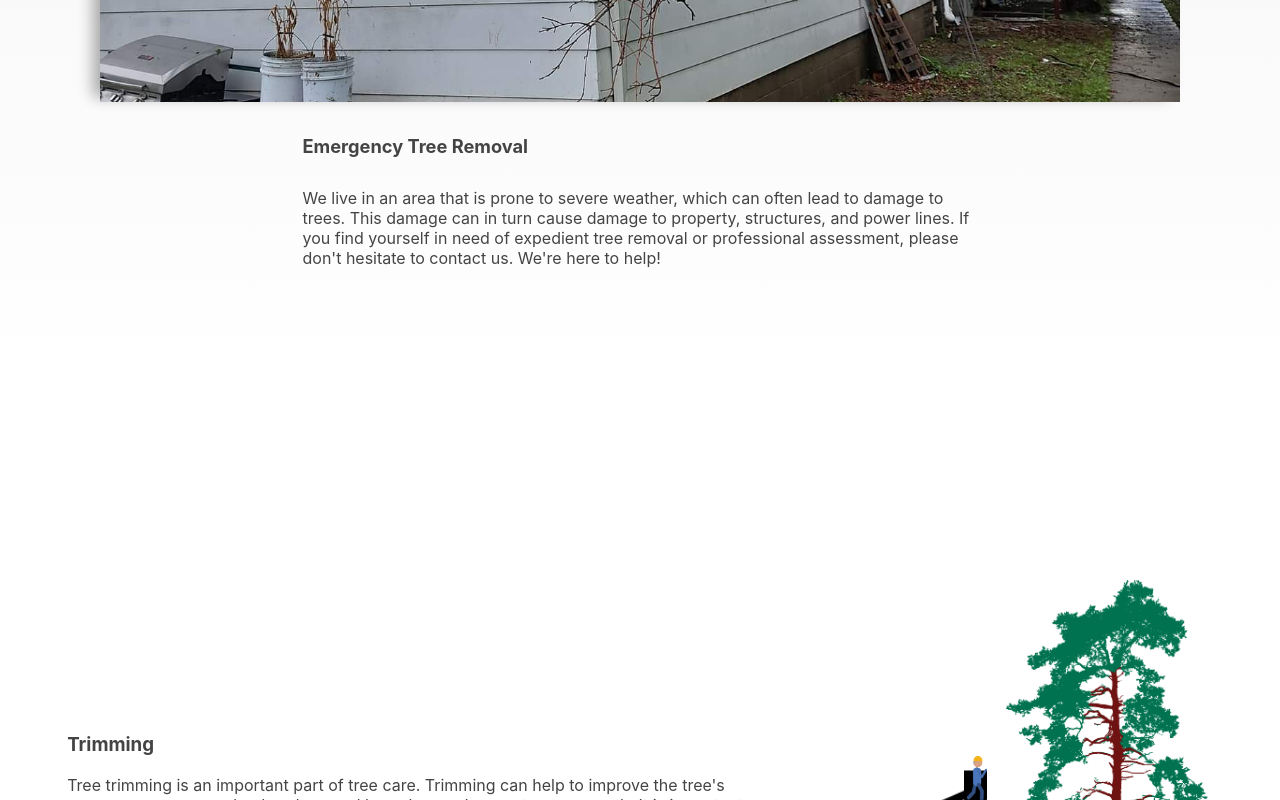
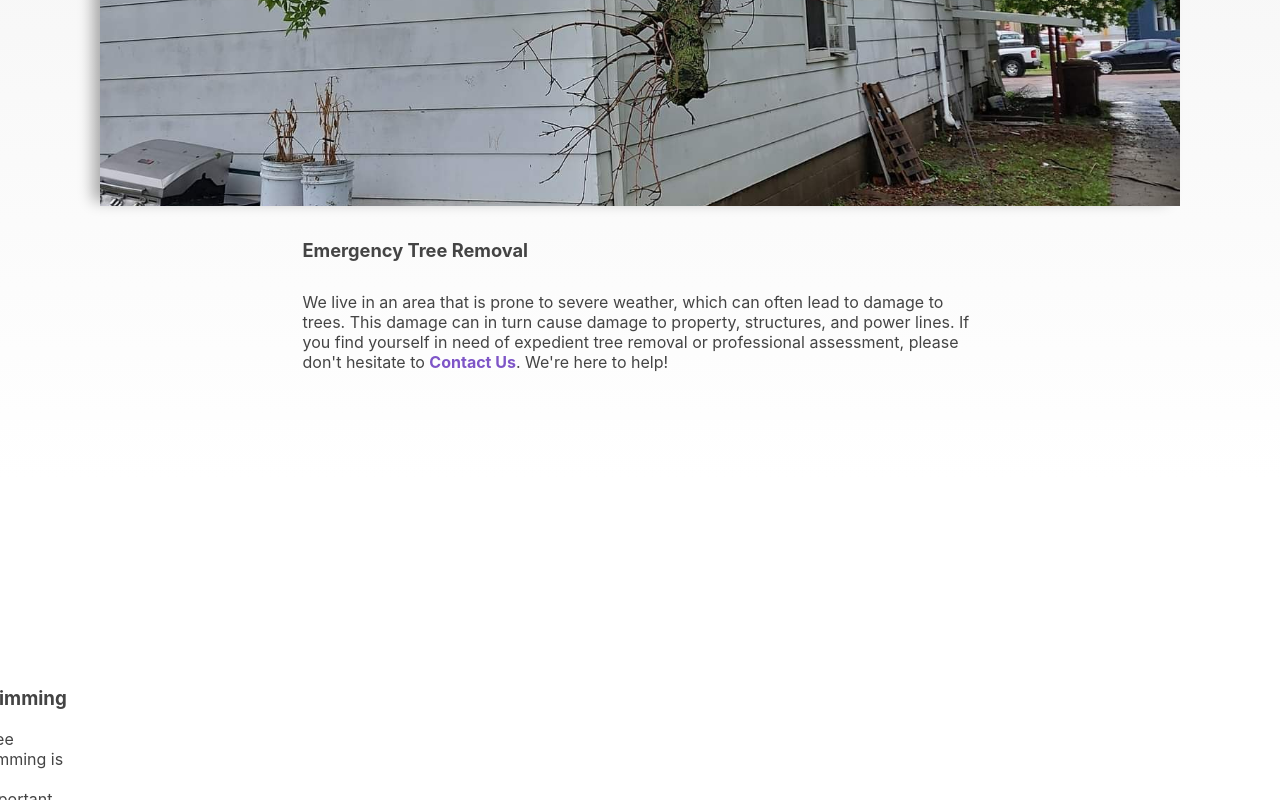
Before and after one commit to dustin-erickson/ericksontreeservice, a Next.js app: page / in a window 1280 px wide. Shown: the part 5240-6040 px from the top of the page. Built offline with nearby package versions, Linux system fonts and the light colour scheme; a web font is replaced by a local one.

Commit message:
Added stump copy

```diff
--- a/pages/index.js
+++ b/pages/index.js
@@ -430,7 +430,7 @@ export default function Home() {
               We live in an area that is prone to severe weather, which can often lead to damage to trees.
               This damage can in turn cause damage to property, structures, and power lines.
               If you find yourself in need of expedient tree removal or professional assessment,
-              please don&apos;t hesitate to contact us. We&apos;re here to help!
+              please don&apos;t hesitate to <a href="#contact_section" style={{color:'#7E55C7', fontWeight:'bold'}}>Contact Us</a>. We&apos;re here to help!
             </div>
           </div>
         </div>
@@ -513,7 +513,7 @@ export default function Home() {
             <div className="blurb">
               <h5>Enjoy The View</h5>
               We often do our trimming high up off the ground and are afforded wonderful views of the surrounding area.
-              We&apos;re proud to be the recipient of back-to-back &quot;Best of Mitchell, SD&quot; business of the year awards. When you choose us, you can be confident that you&apos;re getting the best tree service in the area. Contact us today for a free consultation.
+              We&apos;re proud to be the recipient of back-to-back &quot;Best of Mitchell, SD&quot; business of the year awards. When you choose us, you can be confident that you&apos;re getting the best tree service in the area. <a href="#contact_section" style={{color:'#7E55C7', fontWeight:'bold'}}>Contact Us</a> today for a free consultation.
             </div>
           </div>
         </div>
@@ -523,7 +523,7 @@ export default function Home() {
         <div className="blurb">
           <h3>Stump Removal</h3>
           When you have a tree stump in your yard, it can be an eyesore and make it difficult to mow the lawn.
-          Tree stump removal is a simple process only with the right equipment. We have to knowledge and equipment to get rid of those stumps.
+          Tree stump removal is a simple process with the right equipment. We have to knowledge and equipment to get rid of those stumps.
         </div>
         <div className="scene">
           <div className="scene-images" style={{minHeight:"250px"}}>
@@ -559,9 +559,8 @@ export default function Home() {
               </div>
             </div>
             <div className="blurb">
-              <h5>Any Location or Condition</h5>
-              Often times trimming is required to avoid damage to our homes. We can get your tree no matter the location.
-              We are open year round, ready to serve our community.  No matter the time of year or weather conditions.
+              <h5>What Is Left?</h5>
+              A stump is the remaining portion of a tree trunk after the tree has been cut down. The stump is typically left in the ground because it can be difficult and expensive to remove.
             </div>
           </div>
           <div className="grid-item span-6 span-12-small">
@@ -575,8 +574,8 @@ export default function Home() {
               </div>
             </div>
             <div className="blurb">
-              <h5>Power Lines</h5>
-              It is important to properly trim trees around power lines. This includes removing any branches that are close to the lines, as well as trimming back any branches that could potentially fall onto the lines.
+              <h5>Why Remove It?</h5>
+              Many choose to leave their stumps in place and simply cover them with soil or mulch. However, over time, stumps can become unsightly and may even pose a safety hazard.
             </div>
           </div>
           <div className="emg_container grid-item span-12 span-12-small">
@@ -590,9 +589,9 @@ export default function Home() {
               </div>
             </div>
             <div className="blurb">
-              <h5>Enjoy The View</h5>
-              We often do our trimming high up off the gound and are afforded wonderful views of the surrounding area.
-              We&apos;re proud to be the recipient of back-to-back &quot;best of Mitchell, SD&quot; business of the year awards. When you choose us, you can be confident that you&apos;re getting the best tree service in the area. Contact us today for a free consultation.
+              <h5>Professional Option</h5>
+              If not done carefully, stump removal can damage lawns, gardens, and landscaping. For this reason, you may choose to have your stumps removed by a professional.
+              We have the right equipment to remove the stump and getting rid of it without damaging the surrounding area. <a href="#contact_section" style={{color:'#7E55C7', fontWeight:'bold'}}>Contact Us Now.</a>
             </div>
           </div>
         </div>
```
